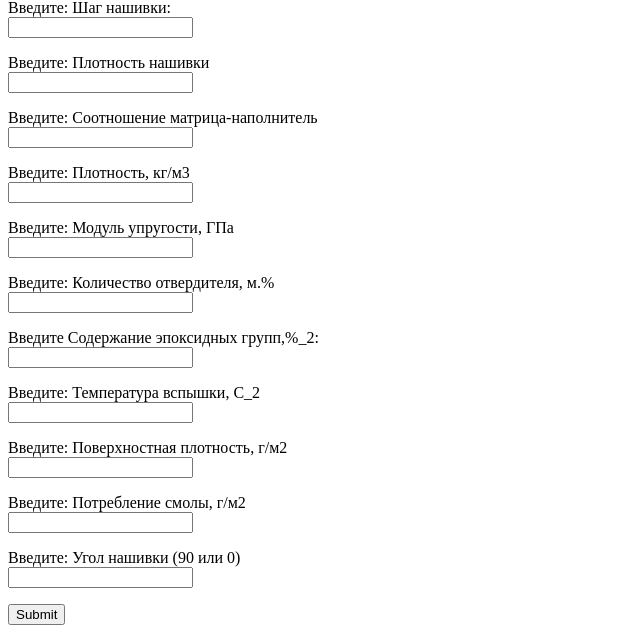
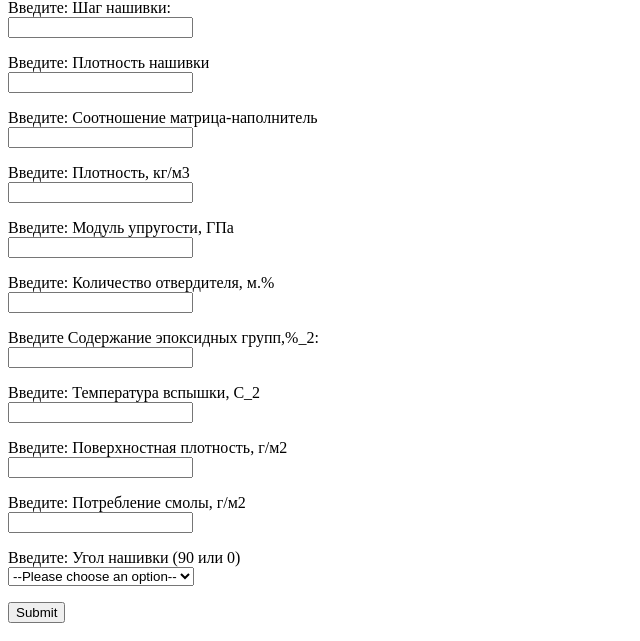
Before and after one commit to anatoly-rp/my-project-name, a Flask app: page /ml in a window 1280 px wide. Shown: the part 191-832 px from the top of the page, without its empty margins (0-640 px from the left). Run offline with Flask 3, Linux system fonts and the light colour scheme.

Commit message:
Сделано меню выбора для категориального признака

```diff
--- a/templates/ml.html
+++ b/templates/ml.html
@@ -63,7 +63,11 @@
         </p>
         <p>
         <label>Введите: Угол нашивки (90 или 0)</label><br/>
-        <input type="text" name="x11"><br/>
+        <select name="x11" id = x11_select>
+            <option value="">--Please choose an option--</option>
+            <option value="0">0</option>
+            <option value="90">90</option>
+        </select>
         </p>
         <p>
         <input type="submit">
```
